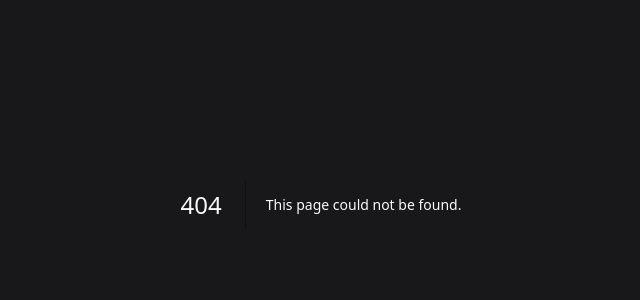
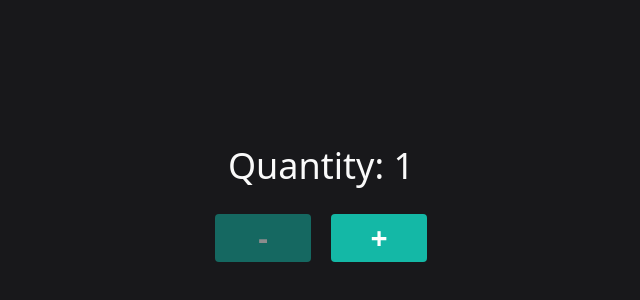
Before and after one commit to zaid-ahmad/cprg306-assignments, a Next.js app: page /week-4 in a window 1280 px wide. Before the commit this address had no page. Shown: the part 196-496 px from the top of the page, without its empty margins (319-959 px from the left). Built offline with nearby package versions, Linux system fonts and the light colour scheme.

Commit message:
week 4: Complete part 2

```diff
--- /dev/null
+++ b/app/week-4/new-item.js
@@ -0,0 +1,44 @@
+"use client";
+import { useState } from "react";
+
+const NewItem = () => {
+    const [quantity, setQuantity] = useState(1);
+    let buttonStyle =
+        "w-24 h-12 flex items-center justify-center bg-teal-500 text-white rounded font-bold text-3xl transition-all duration-300 ease-in-out hover:bg-teal-600 disabled:opacity-50 disabled:cursor-not-allowed";
+
+    const increment = () => {
+        if (quantity < 20) {
+            setQuantity(quantity + 1);
+        }
+    };
+
+    const decrement = () => {
+        if (quantity > 1) {
+            setQuantity(quantity - 1);
+        }
+    };
+
+    return (
+        <div className='flex flex-col gap-7 h-screen items-center justify-center'>
+            <h2 className='text-4xl'>Quantity: {quantity}</h2>
+            <div className='flex items-center gap-5'>
+                <button
+                    onClick={decrement}
+                    disabled={quantity === 1}
+                    className={buttonStyle}
+                >
+                    -
+                </button>
+                <button
+                    onClick={increment}
+                    className={buttonStyle}
+                    disabled={quantity === 20}
+                >
+                    +
+                </button>
+            </div>
+        </div>
+    );
+};
+
+export default NewItem;
--- /dev/null
+++ b/app/week-4/page.js
@@ -0,0 +1,7 @@
+import NewItem from "./new-item";
+
+const Page = () => {
+    return <NewItem />;
+};
+
+export default Page;
```
